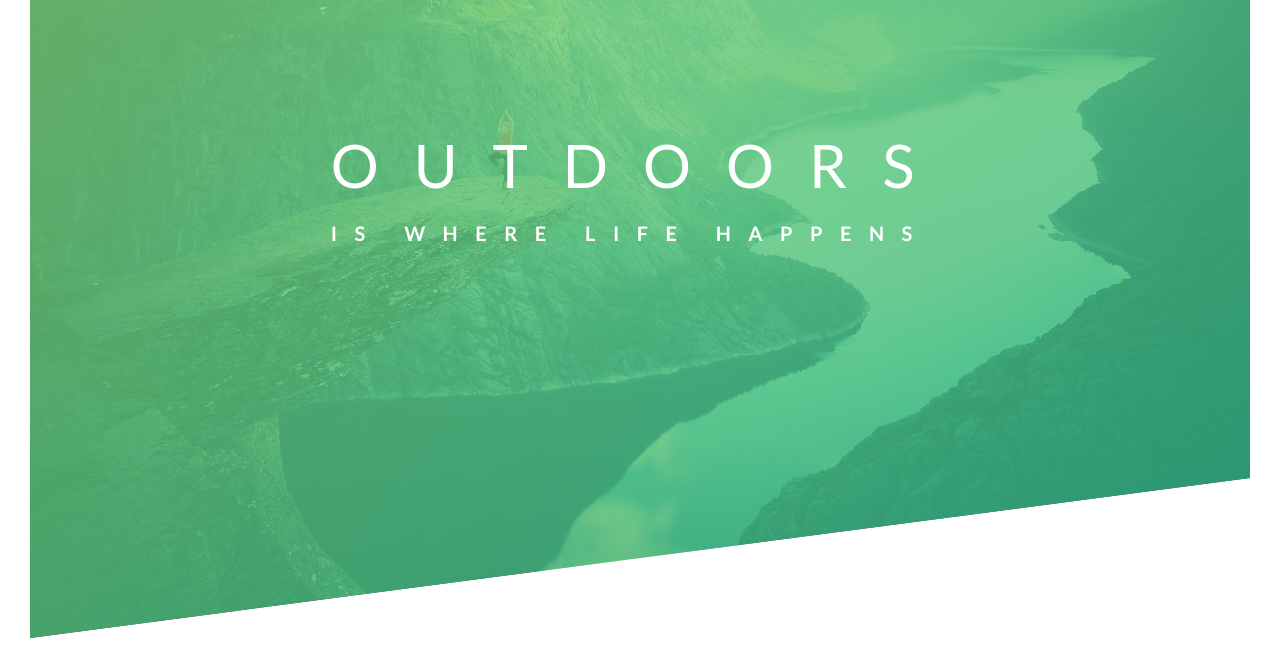
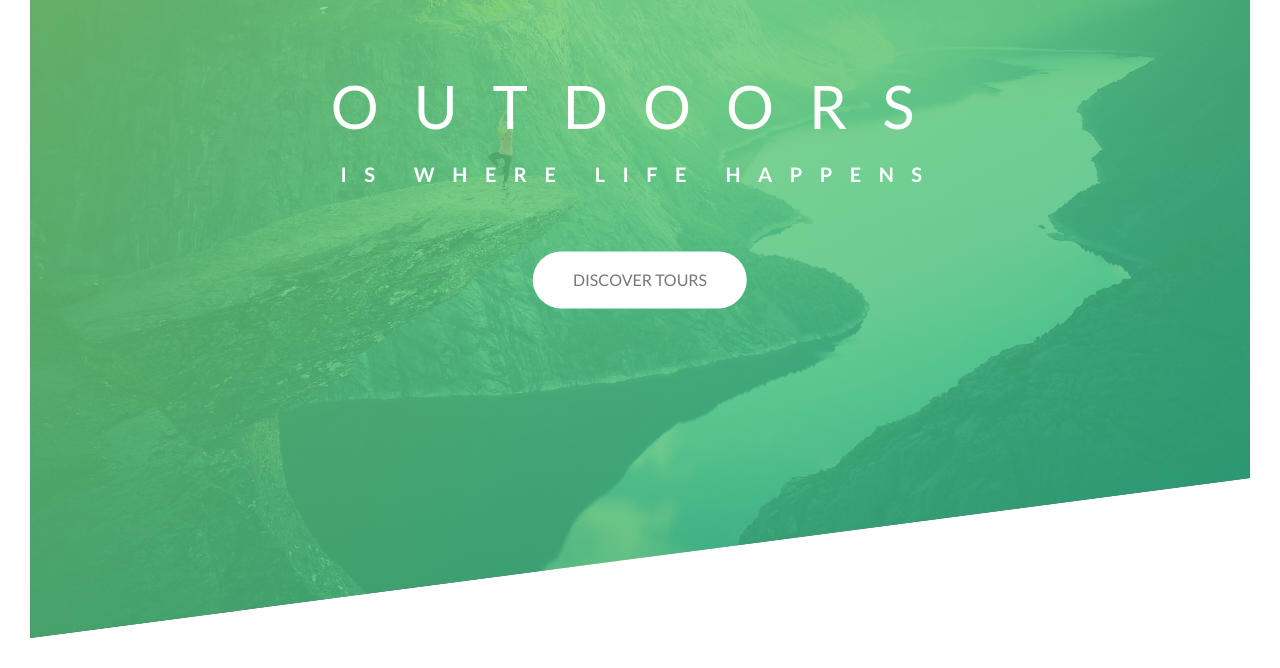
Before and after one commit to andrewrey/natoursTimesTwo, a plain HTML site: page index.html in a window 1280 px wide. Shown: the part 152-820 px from the top of the page. Drawn offline with Linux system fonts and the light colour scheme.

Commit message:
added initial animation to text-box btn

```diff
--- a/css/style.css
+++ b/css/style.css
@@ -53,11 +53,13 @@ body {
   top: 40%;
   left: 50%;
   transform: translateX(-50%) translateY(-50%);
+  text-align: center;
 }
 
 .heading-primary {
   color: #fff;
   text-transform: uppercase;
+  margin-bottom: 60px;
 }
 
 .heading-primary-main {
@@ -74,6 +76,31 @@ body {
   font-weight: 700;
   letter-spacing: 17.5px;
   animation: movieInRight 1s ease-out;
+}
+
+.btn:link,
+.btn:visited {
+  text-decoration: none;
+  text-transform: uppercase;
+  padding: 15px 40px;
+  display: inline-block;
+  transition: all 0.5s;
+  border-radius: 100px;
+}
+
+.btn:hover {
+  transform: translateY(-3px);
+  box-shadow: 0 10px 20px rgba(0, 0, 0, 0.3);
+}
+
+.btn:active {
+  transform: translateY(-1px);
+  box-shadow: 0 5px 10px rgba(0, 0, 0, 0.3);
+}
+
+.btn-white {
+  background-color: #fff;
+  color: #777;
 }
 
 @keyframes moveInLeft {
--- a/index.html
+++ b/index.html
@@ -17,6 +17,7 @@
           <span class="heading-primary-main">Outdoors</span>
           <span class="heading-primary-sub">is where life happens</span>
         </h1>
+        <a href="#" class="btn btn-white">Discover Tours</a>
       </div>
     </header>
   </body>
```
